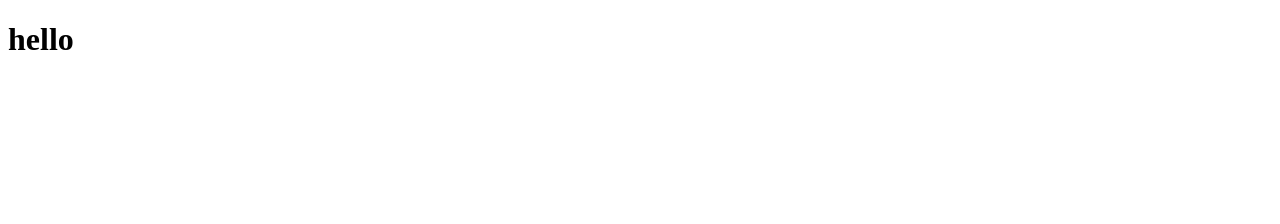
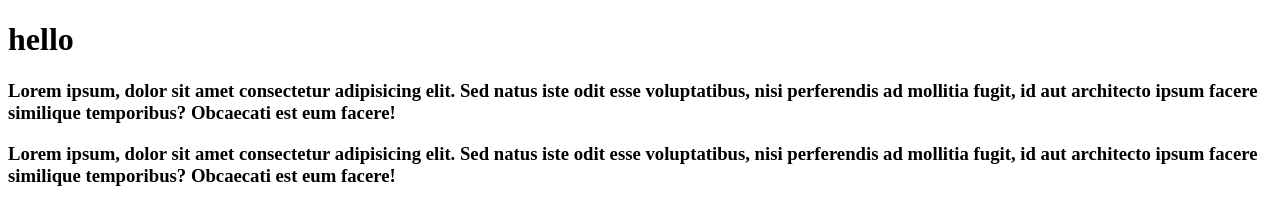
Before and after one commit to BOBBYFERAN/gitclass, a plain HTML site: page index.html in a window 1280 px wide. Drawn offline with Linux system fonts and the light colour scheme.

Commit message:
i added some cool stuffs

```diff
--- a/index.html
+++ b/index.html
@@ -8,6 +8,8 @@
 </head>
 <body>
     <h1>hello</h1>
+    <h3>Lorem ipsum, dolor sit amet consectetur adipisicing elit. Sed natus iste odit esse voluptatibus, nisi perferendis ad mollitia fugit, id aut architecto ipsum facere similique temporibus? Obcaecati est eum facere!</h3>
+    <h3>Lorem ipsum, dolor sit amet consectetur adipisicing elit. Sed natus iste odit esse voluptatibus, nisi perferendis ad mollitia fugit, id aut architecto ipsum facere similique temporibus? Obcaecati est eum facere!</h3>
 
 </body>
 </html>
```
